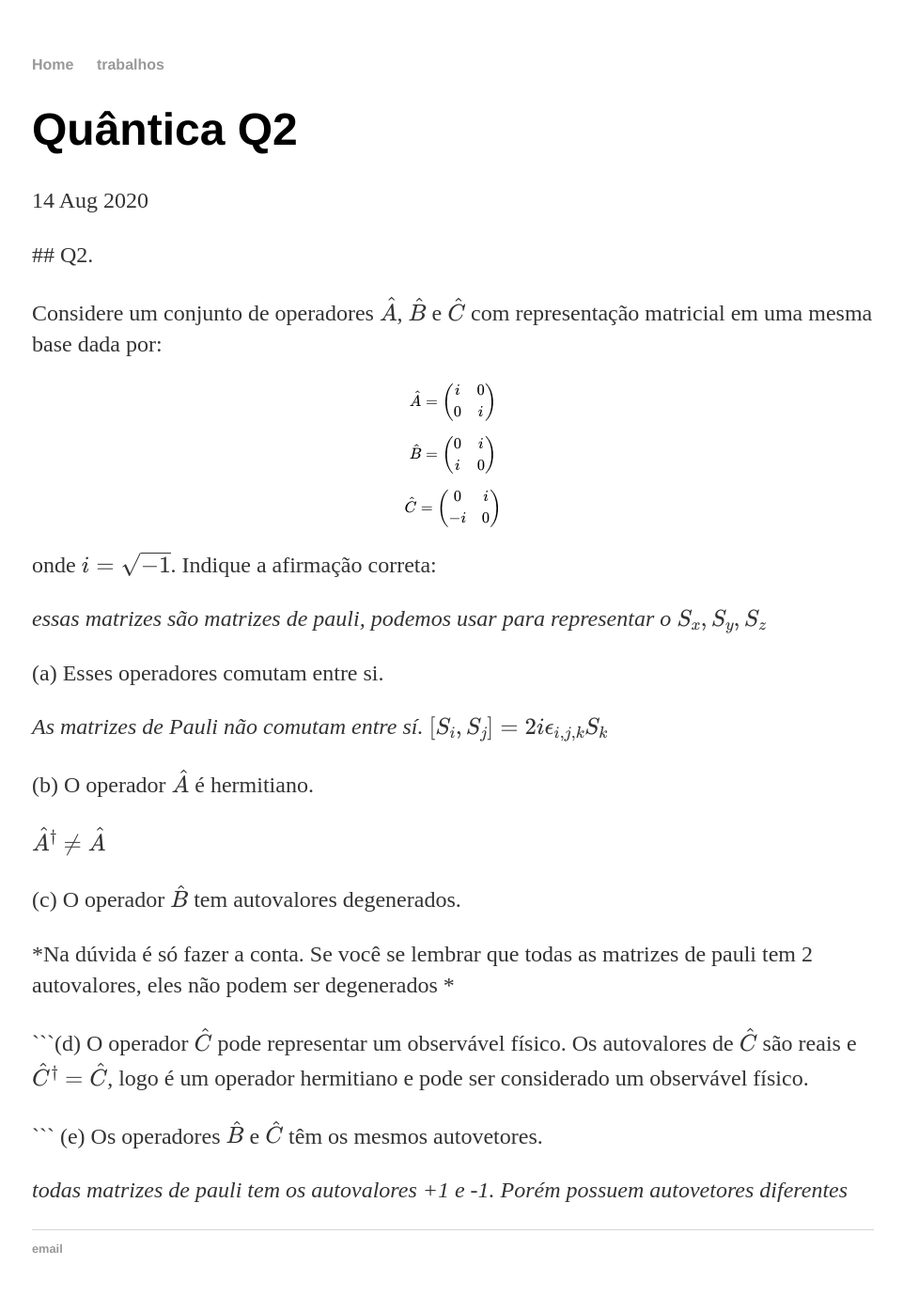
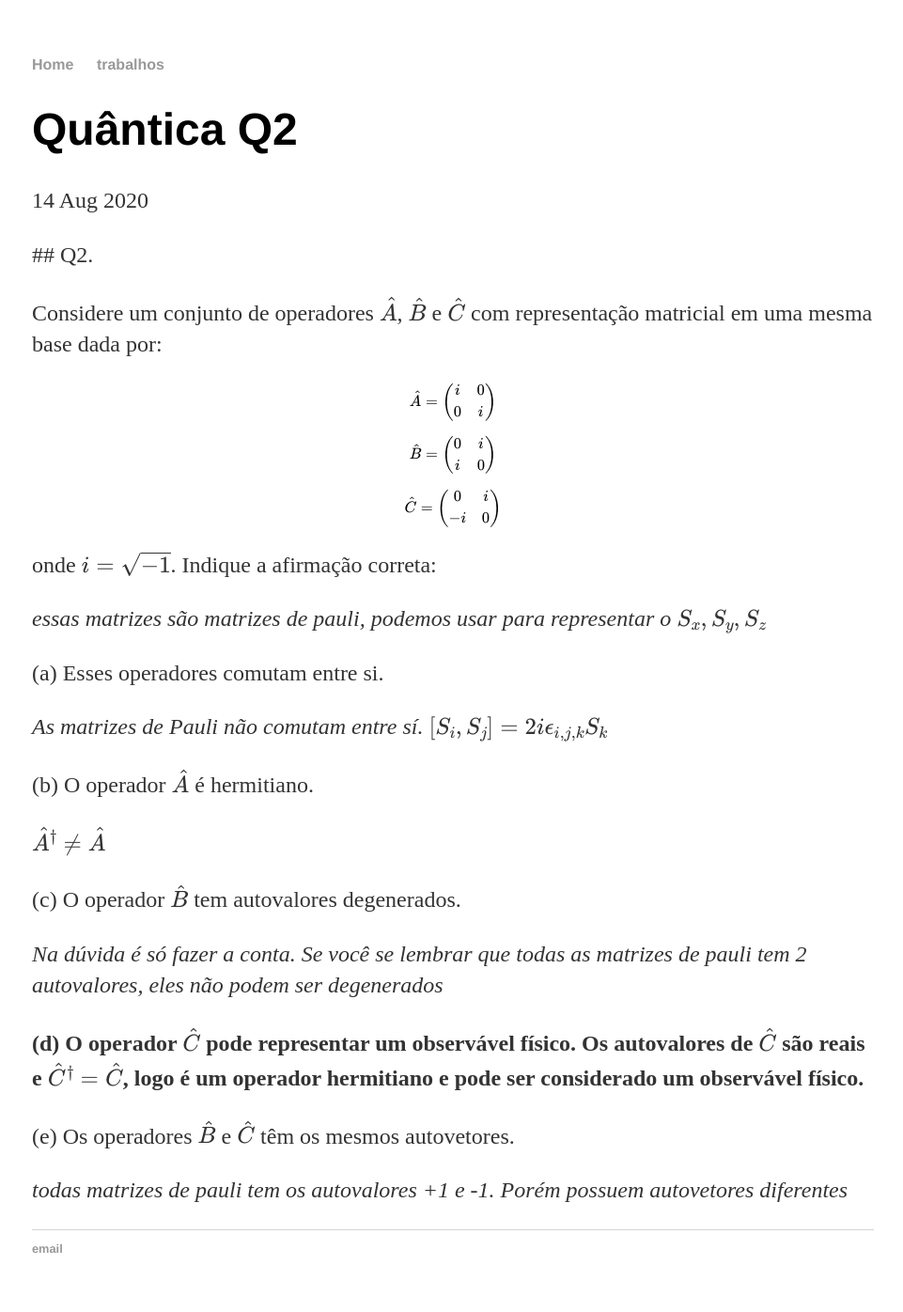
Before and after one commit to jaspior/jaspior.github.io, a Jekyll site: the page built from _posts/2020-08-14-quantica_q2.md, in a window 1280 px wide. Shown: the whole page at 94% size, without its empty margins (158-1119 px from the left). Built offline with Jekyll 4.4.1, drawn with Linux system fonts in a browser that asks for light colours; formulas are drawn with MathJax 3; part of the change alters nothing that is shown.

Commit message:
Update 2020-08-14-quantica_q2.md

````diff
--- a/_posts/2020-08-14-quantica_q2.md
+++ b/_posts/2020-08-14-quantica_q2.md
@@ -43,12 +43,11 @@ onde $$ i = \sqrt{-1}$$. Indique a afirmação correta:
 
 (c) O operador $$\hat{B}$$ tem autovalores degenerados.
 
-*Na dúvida é só fazer a conta. Se você se lembrar que todas as matrizes de pauli tem 2 autovalores, eles não podem ser degenerados *
+*Na dúvida é só fazer a conta. Se você se lembrar que todas as matrizes de pauli tem 2 autovalores, eles não podem ser degenerados*
 
-```(d) O operador $$\hat{C}$$ pode representar um observável físico.
-Os autovalores de $$ \hat{C} $$ são reais e $$\hat{C}^{\dagger} = \hat{C} $$, logo é um operador hermitiano e pode ser considerado um observável físico.
+**(d) O operador $$\hat{C}$$ pode representar um observável físico.
+Os autovalores de $$ \hat{C} $$ são reais e $$\hat{C}^{\dagger} = \hat{C} $$, logo é um operador hermitiano e pode ser considerado um observável físico.**
 
-```
 (e) Os operadores $$\hat{B}$$ e $$\hat{C}$$ têm os mesmos autovetores.
 
 *todas matrizes de pauli tem os autovalores +1 e -1. Porém possuem autovetores diferentes*
````
